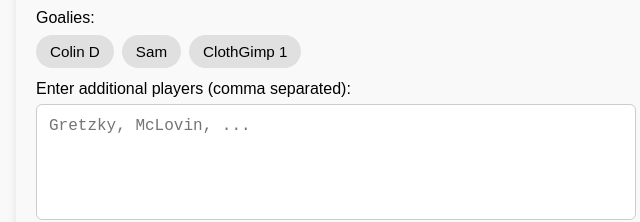
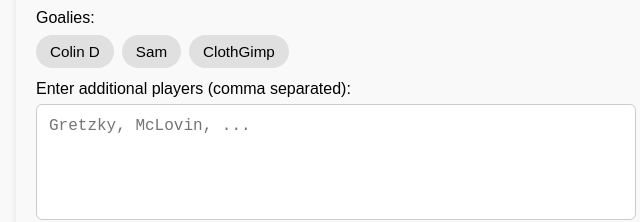
Before and after one commit to DevBrunchie19/Floorball-Team-Picker, a plain HTML site: page index.html in a window 1280 px wide. Shown: the part 236-458 px from the top of the page, 304-944 px from the left. Drawn offline with nearby package versions, Linux system fonts and the light colour scheme.

Commit message:
Update index.html

```diff
--- a/index.html
+++ b/index.html
@@ -218,7 +218,7 @@
   }
 
   const commonPlayers = ["Brunchie", "Colin B", "Nabber", "Ben", "Bill", "Ron", "Eugene"];
-  const goalies = ["Colin D", "Sam", "ClothGimp 1"];
+  const goalies = ["Colin D", "Sam", "ClothGimp"];
 
   function createGoalieChips() {
     const container = document.getElementById("goalieChips");
```
